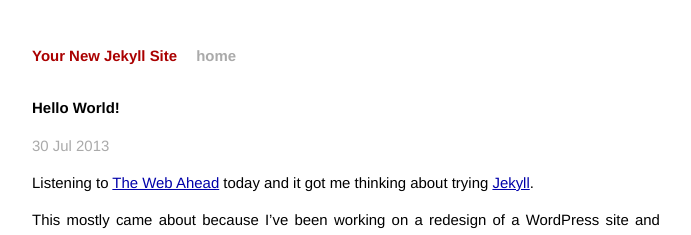
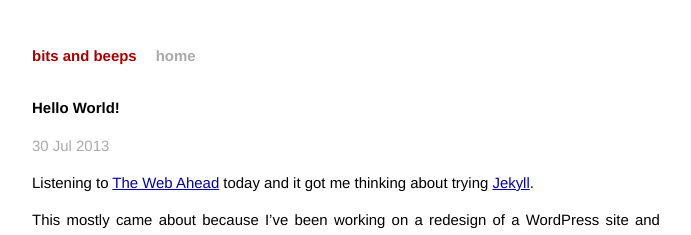
Before and after one commit to andyroo2000/andyroo2000.github.io, a Jekyll site: the page built from _posts/2013-07-31-welcome-to-jekyll.markdown, in a window 1280 px wide. Shown: the top 235 px of the page, without its empty margins (294-985 px from the left). Built offline with Jekyll 4.4.1, drawn with Linux system fonts in a browser that asks for light colours; Markdown is read by kramdown in place of the engine named in the settings.

Commit message:
edit config file

```diff
--- a/_config.yml
+++ b/_config.yml
@@ -1,3 +1,3 @@
-name: Your New Jekyll Site
+name: bits and beeps
 markdown: redcarpet
 pygments: true
--- a/index.html
+++ b/index.html
@@ -1,6 +1,6 @@
 ---
 layout: default
-title: Your New Jekyll Site
+title: Bits and Beeps
 ---
 
 <div id="home">
```
